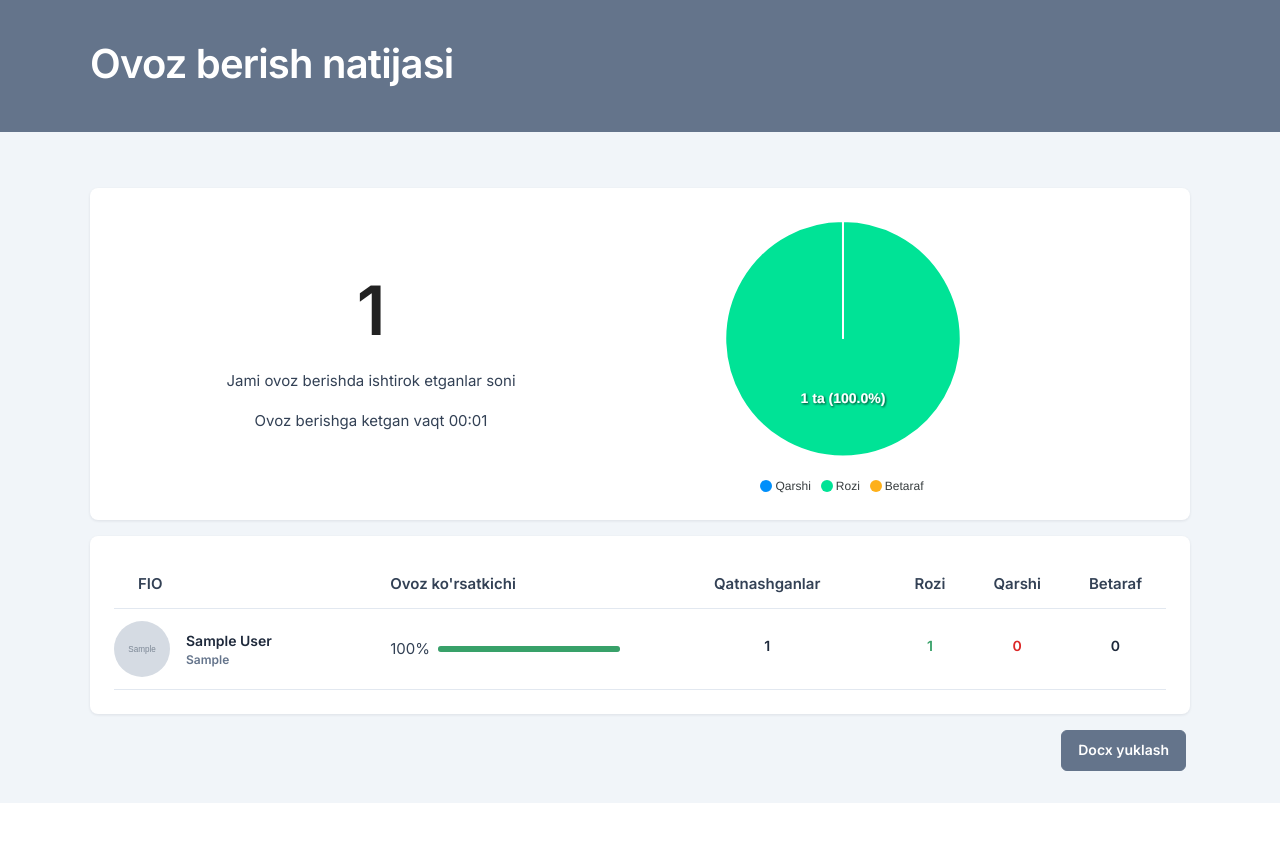
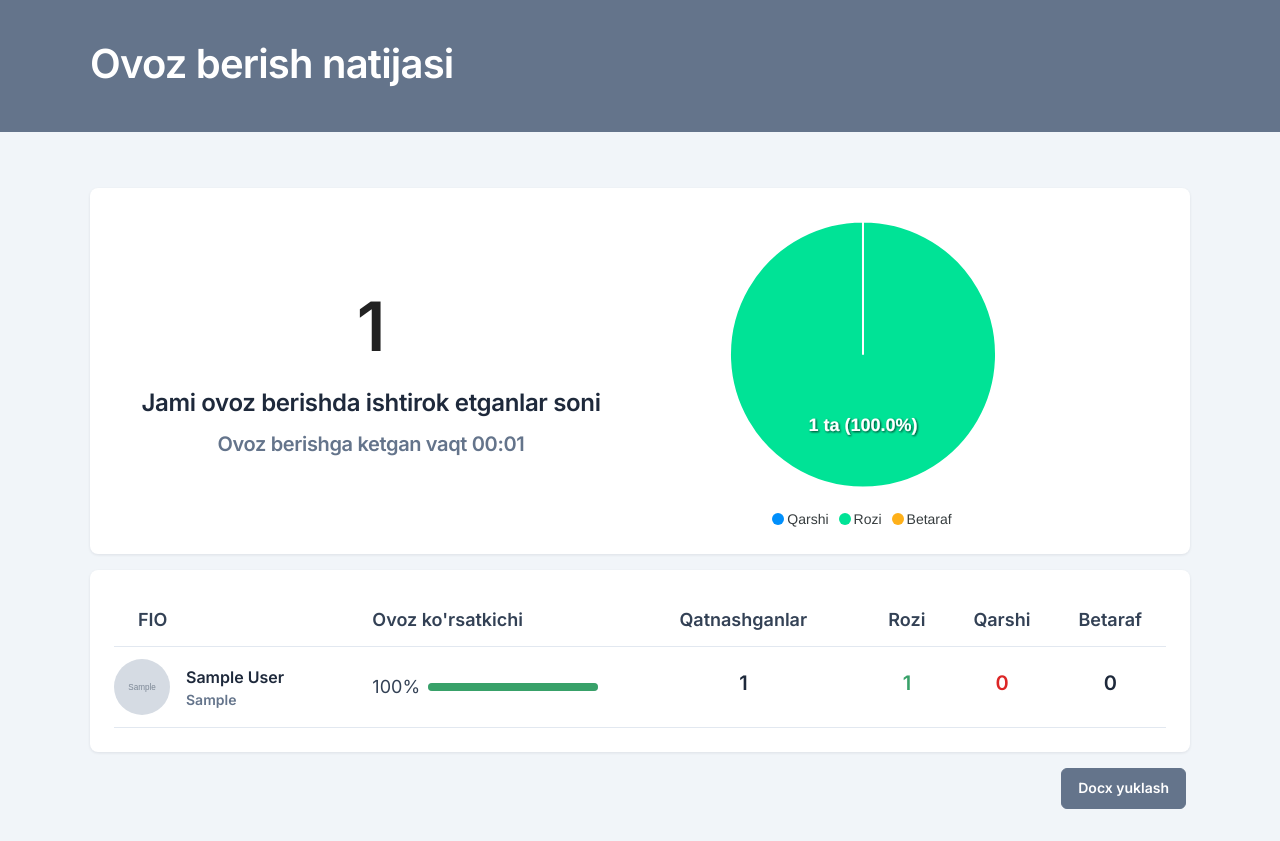
Before and after one commit to nomozovasror/Kengash, a Django app: page /dashboard/result in a window 1280 px wide. Before the commit the page ends 803 px from the top, so only its background shows below. Run offline with Django 5.2, Linux system fonts and the light colour scheme; a user stored in the database is signed in; tables that the repository leaves empty hold one stand-in row (values such as "Sample post"); grey boxes marked "Sample" are stand-in pictures; parts of the project's set-up code (start-up, migrations or seed data) failed here and were passed over; some libraries are stand-ins or nearby versions.

Commit message:
font changed

```diff
--- a/app/templates/table.html
+++ b/app/templates/table.html
@@ -30,8 +30,8 @@
                                 <div class="row">
                                     <div class="col-6 d-flex flex-column justify-content-center align-items-center">
                                         <h1 style="font-size: 68px; color: #222" class="votes_count"></h1>
-                                        <p>Jami ovoz berishda ishtirok etganlar soni</p>
-                                        <p>Ovoz berishga ketgan vaqt <span class="timer"></span></p>
+                                        <h2>Jami ovoz berishda ishtirok etganlar soni</h2>
+                                        <h3 class="text-secondary">Ovoz berishga ketgan vaqt <span class="timer"></span></h3>
                                     </div>
                                     <div class="col-6">
                                         <div id="chart"></div>
@@ -46,10 +46,10 @@
                                 <div class="table-responsive overflow-y-hidden">
                                     <table class="table mb-0 text-nowrap table-hover table-centered">
                                         <thead>
-                                        <tr>
+                                        <tr style="font-size: 18px">
                                             <th>FIO</th>
                                             <th>Ovoz ko'rsatkichi</th>
-                                            <th style="text-align: center">Qatnashganlar</th>
+                                            <th style="text-align: center;">Qatnashganlar</th>
                                             <th style="text-align: center; width: 50px;">Rozi</th>
                                             <th style="text-align: center; width: 50px;">Qarshi</th>
                                             <th style="text-align: center; width: 50px;">Betaraf</th>
@@ -81,12 +81,13 @@
                 let options = {
                     series: data.votes_list,
                     chart: {
-                        width: 380,
+                        width: 420,
                         type: 'pie',
                     },
                     labels: ['Qarshi', 'Rozi', 'Betaraf'],
                     legend: {
-                        position: 'bottom'
+                        position: 'bottom',
+                        fontSize: '14px',
                     },
                     plotOptions: {
                         pie: {
@@ -103,7 +104,7 @@
                             return `${count} ta (${val.toFixed(1)}%)`;
                         },
                         style: {
-                            fontSize: '14px',
+                            fontSize: '18px',
                             fontWeight: 'bold',
                             colors: ['#fff']
                         }
@@ -150,25 +151,25 @@
                             <img alt="avatar" src="${employee.image || "{% static 'assets/images/default.webp' %}"}" class="rounded-circle"/>
                         </div>
                         <div>
-                            <h5 class="mb-0">${employee.name}</h5>
-                            <h6 class="text-secondary mb-0">${employee.position}</h6>
+                            <h4 class="mb-0">${employee.name}</h4>
+                            <h5 class="text-secondary mb-0">${employee.position}</h5>
                         </div>
                     </div>
                 </td>
                 <td>
                     <div class="d-flex align-items-center">
-                        <div class="me-2"><span>${employee.percentage}%</span></div>
-                        <div class="progress w-100" style="height: 6px">
+                        <div style="font-size: 18px;" class="me-2"><span>${employee.percentage}%</span></div>
+                        <div class="progress w-100" style="height: 8px">
                             <div class="progress-bar ${employee.percentage >= 50 ? "bg-success" : "bg-danger"}" role="progressbar"
                                  style="width: ${employee.percentage}%" aria-valuenow="${employee.percentage}"
                                  aria-valuemin="0" aria-valuemax="100"></div>
                         </div>
                     </div>
                 </td>
-                <td style="text-align: center;"><h5>${employee.all_votes}</h5></td>
-                <td style="text-align: center;"><h5 class="text-success">${employee.true}</h5></td>
-                <td style="text-align: center;"><h5 class="text-danger">${employee.false}</h5></td>
-                <td style="text-align: center;"><h5>${employee.neutral}</h5></td>
+                <td style="text-align: center;"><h3>${employee.all_votes}</h3></td>
+                <td style="text-align: center;"><h3 class="text-success">${employee.true}</h3></td>
+                <td style="text-align: center;"><h3 class="text-danger">${employee.false}</h3></td>
+                <td style="text-align: center;"><h3>${employee.neutral}</h3></td>
             </tr>
         `).join('');
                 $("#employee_table").html(rows);
```
